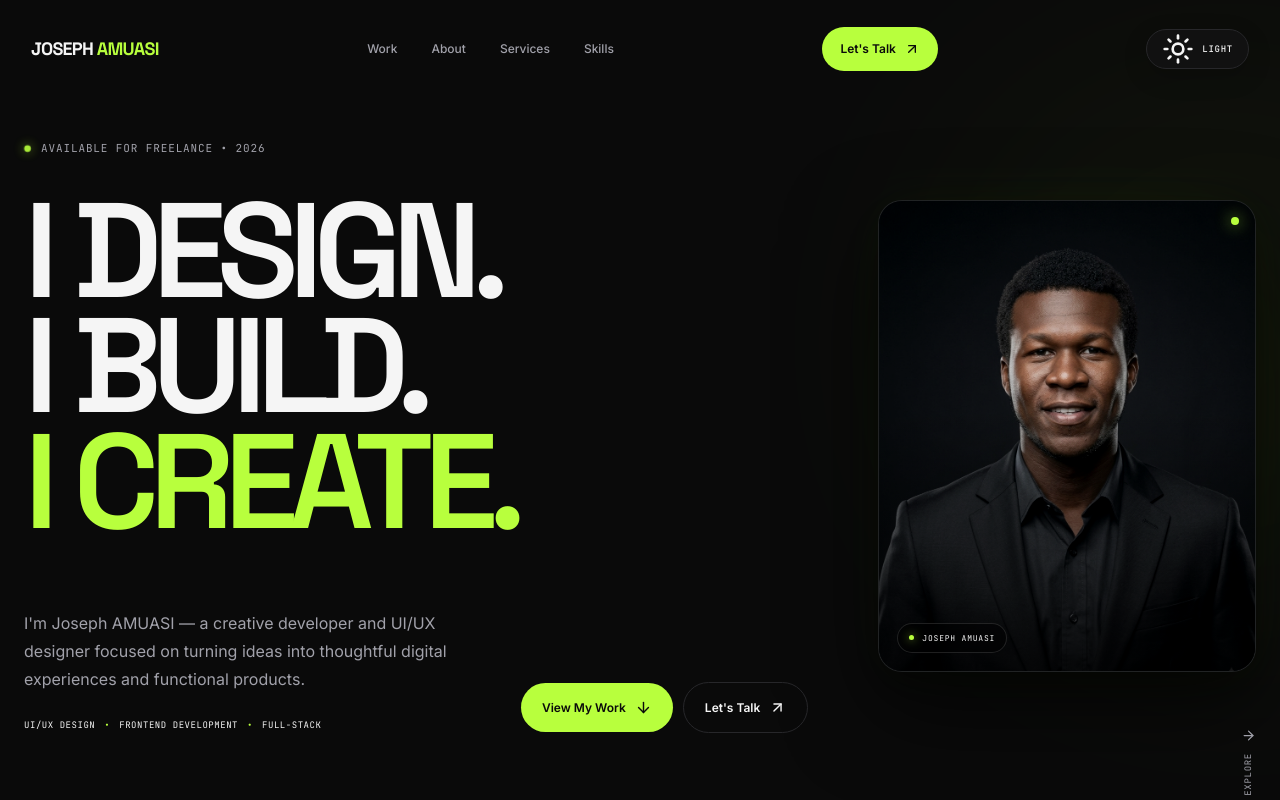
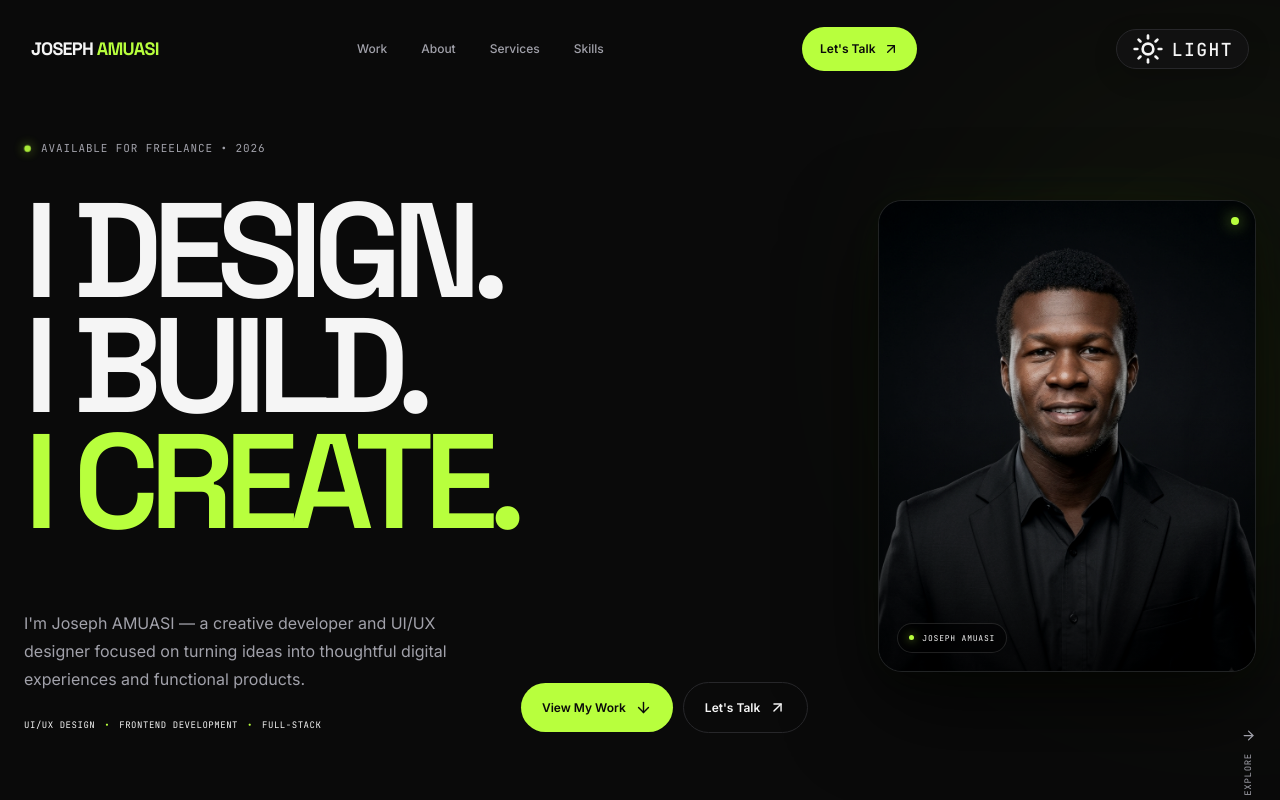
Before and after one commit to josephamuasi001/MY-PORTFOLIO, a React (Vite) app in the folder frontend/: page / in a window 1280 px wide. Shown: the top 800 px of the page. Built offline with nearby package versions, Linux system fonts and the light colour scheme; no server answers.

Commit message:
feat: increase font size for theme toggle button

```diff
--- a/frontend/src/components/Navbar.css
+++ b/frontend/src/components/Navbar.css
@@ -403,7 +403,7 @@
 
   font-family: var(--font-mono);
 
-  font-size: 9px;
+  font-size: 18px;
 
   font-weight: 500;
 
```
